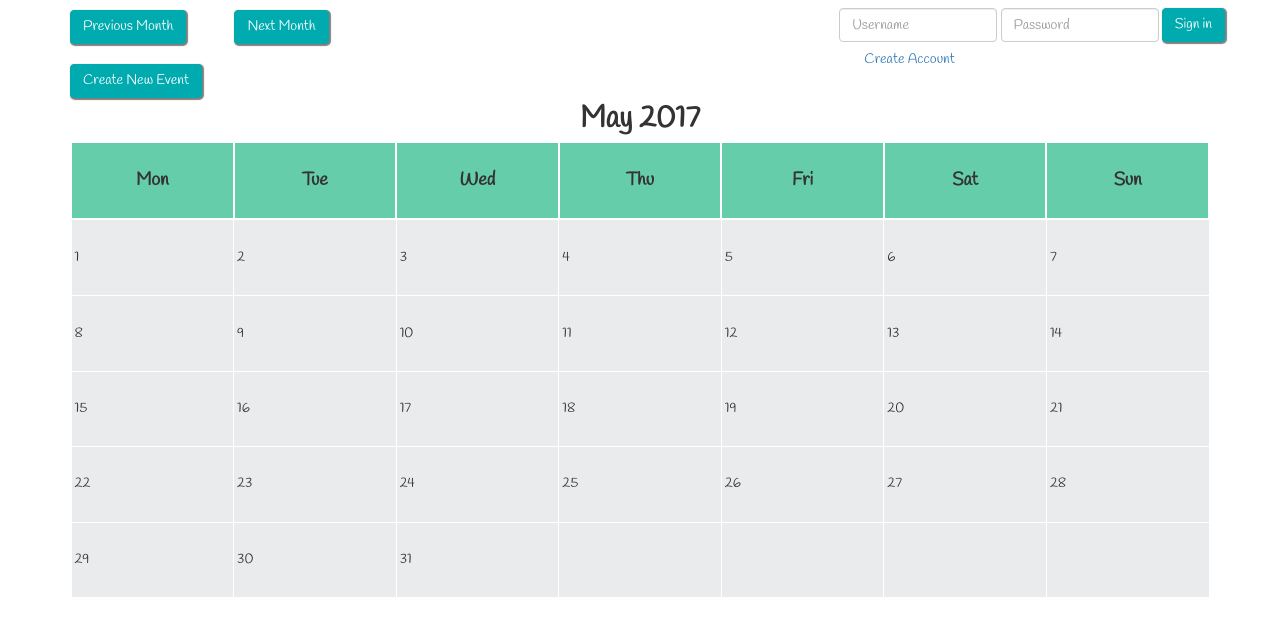
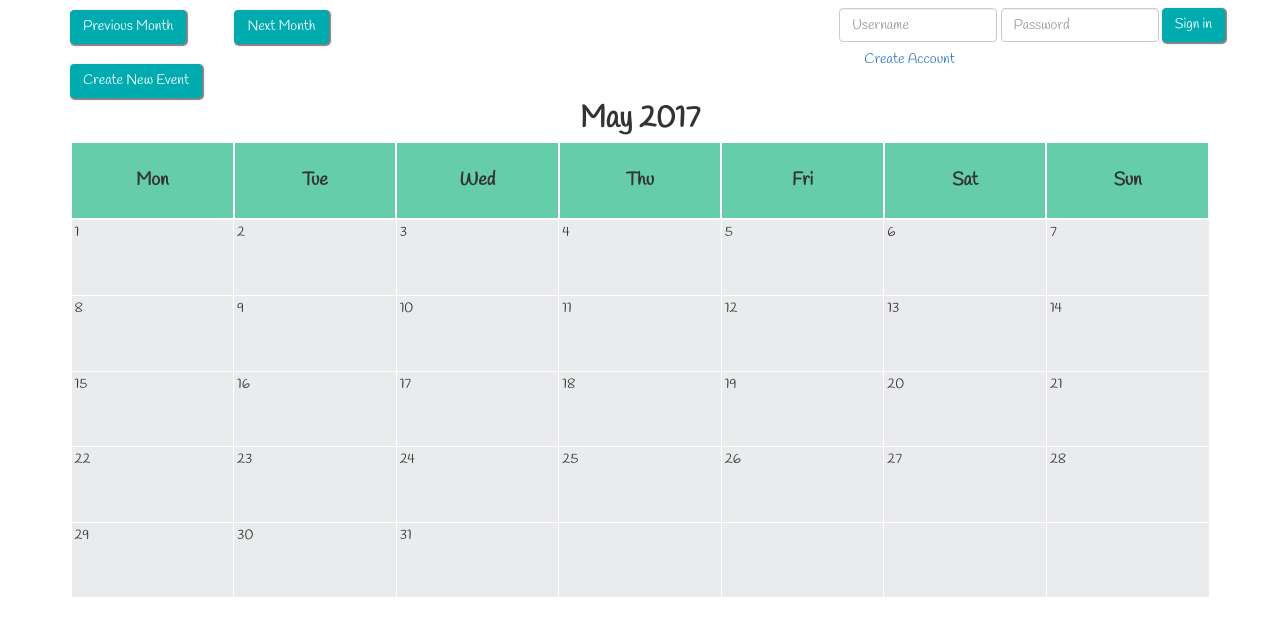
Before and after one commit to Willrholmes/organiser, a Django app: page /cal/ in a window 1280 px wide. Shown: the top 636 px of the page. Run offline with Django 3.2, Linux system fonts and the light colour scheme; data that the repository does not hold is empty; some libraries are stand-ins or nearby versions.

Commit message:
Day boxes now clickable and lead to new event page. Numbers in top corner of boxes.

```diff
--- a/cal/templatetags/calendarify.py
+++ b/cal/templatetags/calendarify.py
@@ -48,7 +48,7 @@ class EventCalendar(HTMLCalendar):
     def formatday(self, day, weekday):
         if day != 0:
             cssid = self.cssclasses[weekday]
-            cssclass = "col-md-1 table-bordered"
+            cssclass = "col-md-1 table-bordered align-top"
             if date.today() == date(self.year, self.month, day):
                 cssid += ' today'
             if day in self.events:
@@ -69,12 +69,13 @@ class EventCalendar(HTMLCalendar):
                 body.append('</ul>')
                 return self.day_cell(
                     cssclass, cssid,
-                    '<span class="dayNumber">%d</span> %s'
-                    % (day, ''.join(body)))
+                    '<span class="dayNumber">%d</span> %s'% (
+                    day, ''.join(body)))
             return self.day_cell(
                 cssclass, cssid, '<span class="dayNumberNoReadings">%d</span>'
                 % (day))
-        return self.day_cell('col-md-1 table-bordered', 'noday', '&nbsp;')
+        return self.day_cell(
+            'col-md-1 table-bordered', 'noday', '&nbsp;')
 
     def formatmonth(self, year, month):
         self.year, self.month = year, month
@@ -106,6 +107,9 @@ class EventCalendar(HTMLCalendar):
         return return_dict
 
     def day_cell(self, cssclass, cssid, body):
-        return '<td class="%s" id="%s">%s</td>' % (cssclass, cssid, body)
+        return """
+            <td class="%s" id="%s" onClick="document.location.href=
+            \'/cal/newevent/\';">%s</td>
+                """ % (cssclass, cssid, body)
 
 register.tag('calendarify', do_month_calendarify)
--- a/organiser/static/cal/calendar.css
+++ b/organiser/static/cal/calendar.css
@@ -69,8 +69,8 @@ th.month {
 }
 
 .dayNumber, .dayNumberNoReadings {
-  v
   list-style-type: none;
+  vertical-align: top;
 }
 
 .centre-form{
@@ -130,3 +130,7 @@ th.month {
   border-color: white;
   background-color: white;
 }
+
+.align-top{
+  vertical-align: top;
+}
```
